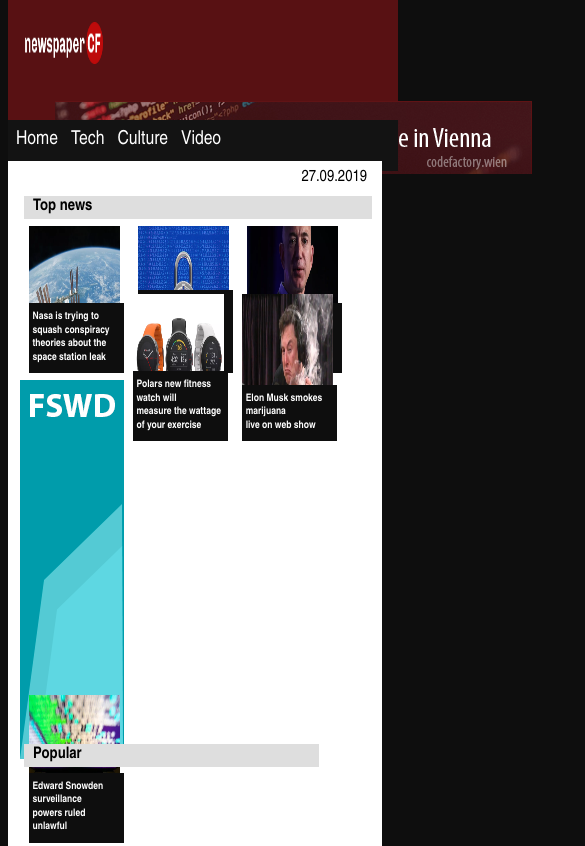
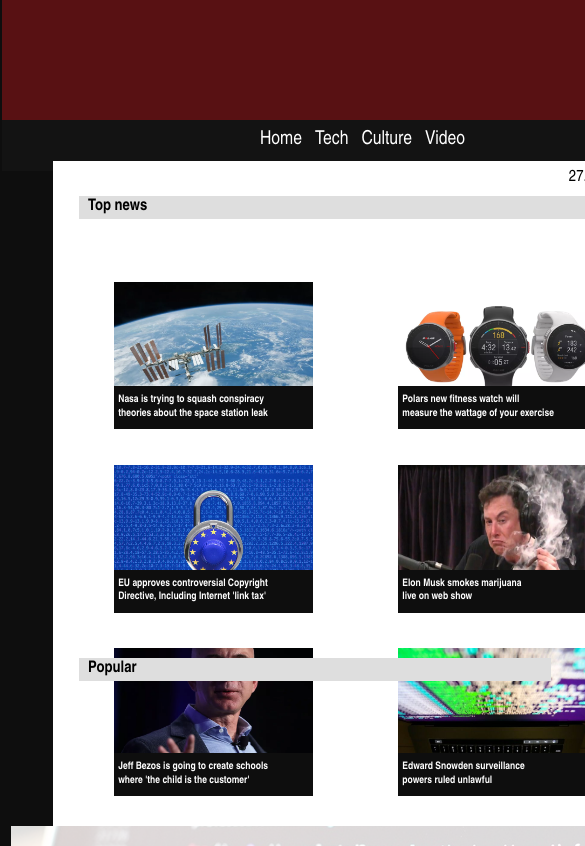
Before and after one commit to SebiCF/WF-SebastianMalcher-CodeReview-01, a plain HTML site: page index.html in a window 390 px wide. Shown: the top 846 px of the page, 585 px wide, since content can reach past the window. Drawn offline with Linux system fonts and the light colour scheme.

Commit message:
Final changes

```diff
--- a/css/style.css
+++ b/css/style.css
@@ -20,16 +20,14 @@ body {
 
 }
 
-#header  img {
-   margin-top: 22px;
-       margin-left: 12%;
+#header img {
+      margin-top: 18px;
+      margin-left: 6%;
   }
 
-#header > #logo {
-    width: 20%;
-        margin-left: 17px;
-        height: 35%;
-        margin-bottom: 2%;
+#header >a > #logo {
+    margin-bottom: 14px;
+        margin-left: 20px;
 }
 
 #article {
@@ -50,13 +48,14 @@ div[class^=headerdiv] {
     padding-top: 2px;
     padding-bottom: 0px;
 }
-.headerdiv1{
+
+.headerdiv1 {
     margin-top: -24%;
     position: absolute;
     width: 76.5% !important;
 }
 
-div[id=articleflex]{
+div[id=articleflex] {
     display: flex;
     flex-wrap: wrap;
     justify-content: center;
@@ -72,22 +71,24 @@ display: flex;
 
 
 
-div[class^=flex1]{
+div[class^=flex1] {
     display: flex;
     flex-wrap: wrap;
     margin-left: 3.1%;
     margin-right: 3.1%;
 }
-.flex1even{
+
+.flex1even {
     align-content: space-around;
 }
-img[class^=imgscale]{
+
+img[class^=imgscale] {
     width: 100%;
     height: 130px;
     display: block;
 }
 
-.flexdiv > .imgscalemore{
+.flexdiv>.imgscalemore {
     height: 170px;
 }
 
@@ -104,7 +105,8 @@ height: 170px;
     line-height: 1.3em;
     font-weight: bold;
 }
-.flex1even > .imggrow p {
+
+.flex1even>.imggrow p {
     bottom: -58%;
     width: 97.3%;
     font-size: 0.9em;
@@ -113,7 +115,7 @@ height: 170px;
     padding-bottom: 13px;
 }
 
-.flexdiv{
+.flexdiv {
     width: 26%;
     margin: 9px;
     margin-top: 2%;
@@ -121,21 +123,23 @@ height: 170px;
     position: relative;
 
 }
-.flexadjust{
+
+.flexadjust {
 
     margin-top: -20.3%;
 }
-.flexadjust2{
+
+.flexadjust2 {
     margin-top: -26%;
 }
 
-div > .imggrow {
+div>.imggrow {
     width: 38.5%;
     margin-left: 1.2%;
 }
 
 
-#flexbanner{
+#flexbanner {
     height: 100%;
     width: 100%;
     display: flex;
@@ -144,30 +148,34 @@ div > .imggrow {
     margin-bottom: 7px;
 }
 
-#imgright{
+#imgright {
     margin-left: 4.2%;
 }
-.flex1 > .flexc23{
+
+.flex1>.flexc23 {
     margin-top: -44.6%;
     padding-right: 3px;
     padding-left: 5px;
 }
+
 img[class^=banner] {
     align-self: flex-start;
     margin-top: 15%;
 }
-.banner1{
+
+.banner1 {
     height: 425px;
     width: 100%;
 }
-div[class^=footer]{
+
+div[class^=footer] {
     height: 60px;
     max-width: 800px;
     margin: auto;
     position: relative;
 }
 
-div[class=footer1]{
+div[class=footer1] {
     height: 110px;
     display: flex;
     flex-wrap: wrap;
@@ -175,7 +183,7 @@ justify-content: flex-end;
     background-color: #0E0E0E;
 }
 
-div[class=footer2]{
+div[class=footer2] {
     height: 100%;
     color: white;
     background-color: #0E0E0E;
@@ -185,6 +193,7 @@ div[class=footer2]{
 #footerlogo {
     align-self: flex-end;
 }
+
 ul {
     list-style-type: none;
     margin: 0;
@@ -216,7 +225,8 @@ li a {
     width: 100%;
     margin: auto;
 }
-    #navbar2 {
+
+.footer1>.navbar2 {
 
     background-color: #131313;
     max-width: 800px;
@@ -224,3 +234,57 @@ li a {
 
     align-self: flex-start;
 }
+
+
+
+
+
+
+/* mobile didnt finish in time*/
+
+@media screen and (max-width: 400px) {
+    body {}
+
+    #main {
+        width: 162%;
+        margin-left: 12%;
+        margin-right: 46%;
+    }
+
+    #header {
+        width: 250%;
+        margin-left: -13%;
+    }
+
+    #dishidden {
+        display: none;
+    }
+
+    #navbar {
+        display: flex;
+        justify-content: center;
+        width: 184%;
+        margin-left: -13%;
+
+
+    }
+
+    #article {}
+
+    .flex1 {
+        flex-direction: column;
+        justify-content: center;
+        align-items: center;
+        /* background-color: #ecc4c4; */
+        height: 585px;
+    }
+
+    .flexdiv {
+        width: 35%;
+        margin: 8px;
+        margin-top: 8%;
+        height: 130px;
+        position: relative;
+    }
+
+}
--- a/index.html
+++ b/index.html
@@ -4,15 +4,15 @@
 <head>
     <title>First CodeReview: Newspaper CF website</title>
     <link rel="stylesheet" href="./css/style.css">
-    <meta name="viewport" content="width=device-width, initial-scale=1.0">
+    <meta name="viewport" content="width=device-width" initial-scale=1.0>
 </head>
 
 <body>
     <div id="main">
-        <p>hhhhh</p>
+        <p>Sebastian Malcher</p>
         <div id="header">
-            <img id="logo" src="./pictures/logo.png" alt="NewspaperCF logo" title="NewspaperCF logo">
-            <a href="https://www.codefactory.wien/"><img src="./pictures/banner-1.png" alt="banner1" title="banner1"></a>
+            <a href="https://www.codefactory.wien/" id="dishidden"><img id="logo" src="./pictures/logo.png" alt="NewspaperCF logo" title="NewspaperCF logo"></a>
+            <a href="https://www.codefactory.wien/" id="dishidden"><img id="dishidden" src="./pictures/banner-1.png" alt="banner1" title="banner1"></a>
         </div>
         <div id="navbar">
             <ul>
@@ -30,29 +30,41 @@
             <div class="flex1">
                 <div class="flexdiv">
                     <img class="imgscale" src="./pictures/nasa.png" alt="nasa" title="nasa">
-                    <a href="article.html"><p>Nasa is trying to squash conspiracy<br>theories about the space station leak</p></a>
+                    <a href="article.html">
+                        <p>Nasa is trying to squash conspiracy<br>theories about the space station leak</p>
+                    </a>
                 </div>
                 <div class="flexdiv">
                     <img class="imgscale" src="./pictures/eu.png" alt="EU" title="eu">
-                    <a href="article.html"><p>EU approves controversial Copyright<br> Directive, Including Internet 'link tax'</p></a>
+                    <a href="article.html">
+                        <p>EU approves controversial Copyright<br> Directive, Including Internet 'link tax'</p>
+                    </a>
                 </div>
                 <div class="flexdiv">
                     <img class="imgscale" src="./pictures/jeff.png" alt="jeff" title="jeff">
-                    <a href="article.html"><p>Jeff Bezos is going to create schools<br>where 'the child is the customer'</p></a>
+                    <a href="article.html">
+                        <p>Jeff Bezos is going to create schools<br>where 'the child is the customer'</p>
+                    </a>
                 </div>
                 <a href="https://www.codefactory.wien/">
-                    <img class="banner" src="./pictures/banner-2.png" alt="banner2" title="banner2"></a>
+                    <img class="banner" id="dishidden" src="./pictures/banner-2.png" alt="banner2" title="banner2"></a>
                 <div class="flexdiv flexadjust">
                     <img class="imgscale" src="./pictures/polar.png" alt="polar" title="polar">
-                    <a href="article.html"><p>Polars new fitness watch will<br>measure the wattage of your exercise</p></a>
+                    <a href="article.html">
+                        <p>Polars new fitness watch will<br>measure the wattage of your exercise</p>
+                    </a>
                 </div>
                 <div class="flexdiv flexadjust">
                     <img class="imgscale" src="./pictures/musk.jpg" alt="musk" title="musk">
-                    <a href="article.html"><p>Elon Musk smokes marijuana<br> live on web show</p></a>
+                    <a href="article.html">
+                        <p>Elon Musk smokes marijuana<br> live on web show</p>
+                    </a>
                 </div>
                 <div class="flexdiv flexadjust">
                     <img class="imgscale" src="./pictures/snowden.jpg" alt="snowden" title="snowden">
-                    <a href="article.html"><p>Edward Snowden surveillance<br> powers ruled unlawful</p></a>
+                    <a href="article.html">
+                        <p>Edward Snowden surveillance<br> powers ruled unlawful</p>
+                    </a>
                 </div>
             </div>
             <div class="headerdiv1">
@@ -64,27 +76,35 @@
             <div class="flex1even">
                 <div class="flexdiv imggrow">
                     <img class="imgscalemore" src="./pictures/iphone.png" alt="iphone" title="iphone">
-                    <a href="article.html"><p>How to preorder the iPhone XS,<br>XS Max, and XR</p></a>
+                    <a href="article.html">
+                        <p>How to preorder the iPhone XS,<br>XS Max, and XR</p>
+                    </a>
                 </div>
                 <div id="imgright" class="flexdiv imggrow">
                     <img class="imgscalemore" src="./pictures/smart.png" alt="smart" title="smart">
-                    <a href="article.html"><p>This smart power strip lets you<br>individually control each outlet</p></a>
+                    <a href="article.html">
+                        <p>This smart power strip lets you<br>individually control each outlet</p>
+                    </a>
                 </div>
                 <a href="https://www.codefactory.wien/">
                     <img class="banner1" src="./pictures/banner-4.png" alt="banner4" title="banner4"></a>
                 <div class="flexdiv flexadjust2 imggrow">
                     <img class="imgscalemore" src="./pictures/one.png" alt="one.png" title="one.png">
-                    <a href="article.html"><p>OnePlus announces super cheap<br>USB-C earbuds</p></a>
+                    <a href="article.html">
+                        <p>OnePlus announces super cheap<br>USB-C earbuds</p>
+                    </a>
                 </div>
                 <div id="imgright" class="flexdiv flexadjust2 imggrow">
                     <img class="imgscalemore" src="./pictures/phone.png" alt="phone" title="phone">
-                    <a href="article.html"><p>Spotify raises limit for offline<br>downloads to 10,000 songs per device</p></a>
+                    <a href="article.html">
+                        <p>Spotify raises limit for offline<br>downloads to 10,000 songs per device</p>
+                    </a>
                 </div>
             </div>
             <div class="footer">
             </div>
             <div class="footer1">
-                <div id="navbar2">
+                <div id="dishidden" class="navbar2">
                     <ul>
                         <li id="left"><a href="index.html" title="Home">Home</a></li>
                         <li><a href="article.html" title="Tech">Tech</a></li>
@@ -98,6 +118,8 @@
             <div class="footer2">
                 Sebastian Malcher, CodeFactory 2019
             </div>
+        </div>
+    </div>
 </body>
 
 </html>
```
Also changed, not shown: article.html (+5 -9 lines). Lines whose indentation alone changed are shown as unchanged.
